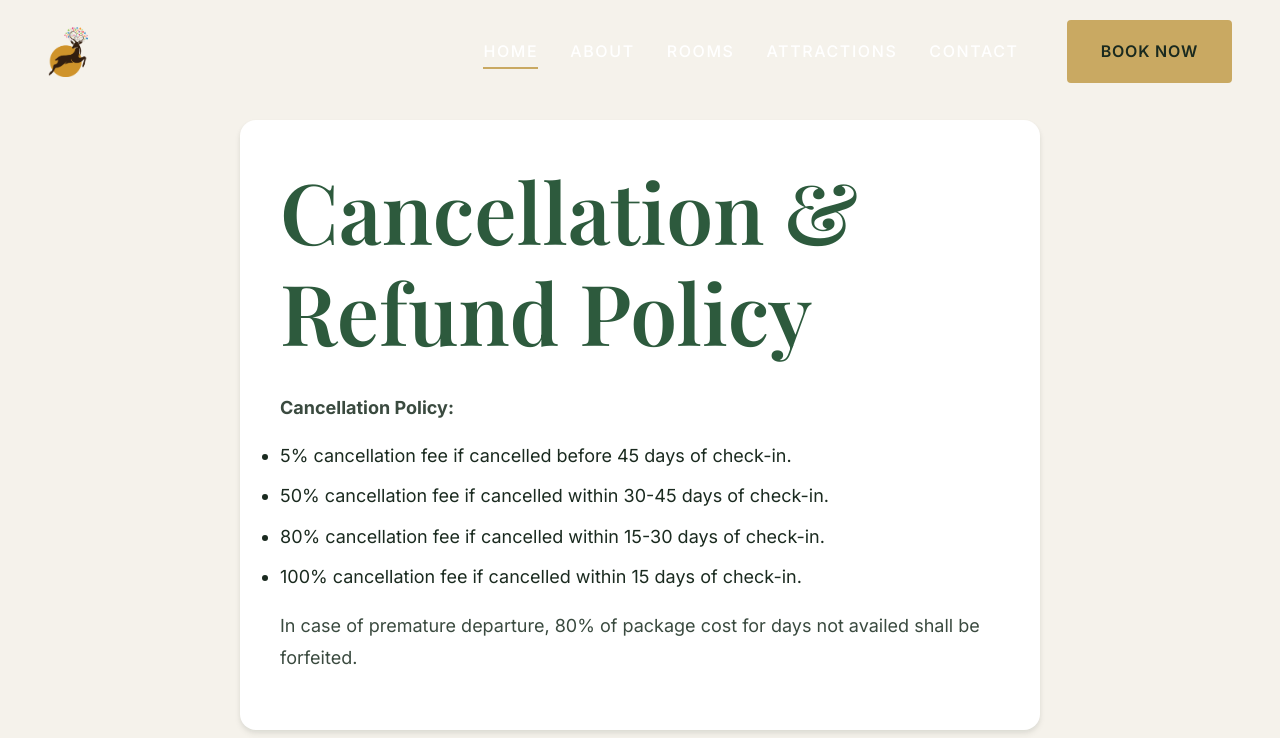
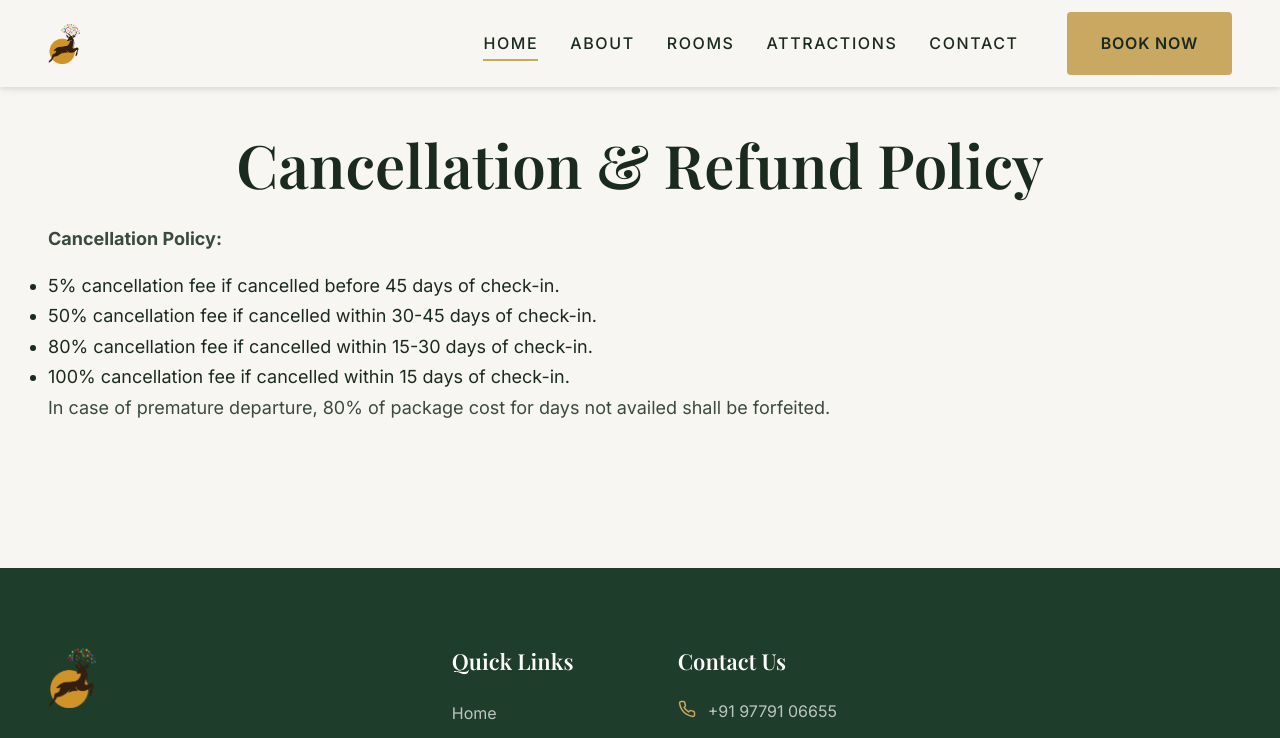
Before and after one commit to hotelnaturevalley/static-web, a plain HTML site: page cancellation.html in a window 1280 px wide. Shown: the top 738 px of the page. Drawn offline with nearby package versions, Linux system fonts and the light colour scheme.

Commit message:
Fix styling consistency and header visibility for policy pages

```diff
--- a/cancellation.html
+++ b/cancellation.html
@@ -44,7 +44,7 @@
   <title>Cancellation & Refund Policy | Hotel Nature Valley</title>
 </head>
 <body>
-  <header class="header" id="header">
+  <header class="header header--scrolled" id="header">
     <div class="container header__container">
       <a href="index.html#" class="logo" aria-label="Hotel Nature Valley - Home">
         <img src="images/icons/logo.png" alt="Hotel Nature Valley Logo" class="logo__image">
@@ -73,24 +73,24 @@
     <div class="nav__overlay" id="nav-overlay"></div>
 
 
-  <main id="main-content" style="padding-top: 120px; padding-bottom: 80px; min-height: 60vh; background: var(--color-cream);">
-    <div class="container">
-      <div style="max-width: 800px; margin: 0 auto; background: var(--color-white); padding: 40px; border-radius: var(--radius-lg); box-shadow: var(--shadow-md);">
-        <h1 style="margin-bottom: 30px; color: var(--color-primary); font-family: var(--font-heading);">Cancellation & Refund Policy</h1>
-        <div style="color: var(--color-text); line-height: 1.8; font-family: var(--font-body);">
-
-<p><strong>Cancellation Policy:</strong></p>
-<ul>
-    <li style="margin-bottom: 8px;">5% cancellation fee if cancelled before 45 days of check-in.</li>
-    <li style="margin-bottom: 8px;">50% cancellation fee if cancelled within 30-45 days of check-in.</li>
-    <li style="margin-bottom: 8px;">80% cancellation fee if cancelled within 15-30 days of check-in.</li>
-    <li style="margin-bottom: 8px;">100% cancellation fee if cancelled within 15 days of check-in.</li>
-</ul>
-<p style="margin-top: 16px;">In case of premature departure, 80% of package cost for days not availed shall be forfeited.</p>
-
+  <main id="main-content">
+    <section class="section section--lg">
+      <div class="container">
+        <div class="text-center">
+          <h1 class="section-title">Cancellation & Refund Policy</h1>
+        </div>
+        <div class="policy-content mx-auto">
+          <p><strong>Cancellation Policy:</strong></p>
+          <ul>
+              <li>5% cancellation fee if cancelled before 45 days of check-in.</li>
+              <li>50% cancellation fee if cancelled within 30-45 days of check-in.</li>
+              <li>80% cancellation fee if cancelled within 15-30 days of check-in.</li>
+              <li>100% cancellation fee if cancelled within 15 days of check-in.</li>
+          </ul>
+          <p>In case of premature departure, 80% of package cost for days not availed shall be forfeited.</p>
         </div>
       </div>
-    </div>
+    </section>
   </main>
 
   <footer class="footer">
```
Also changed, not shown: privacy.html (+17 -17 lines), terms.html (+14 -14 lines).
